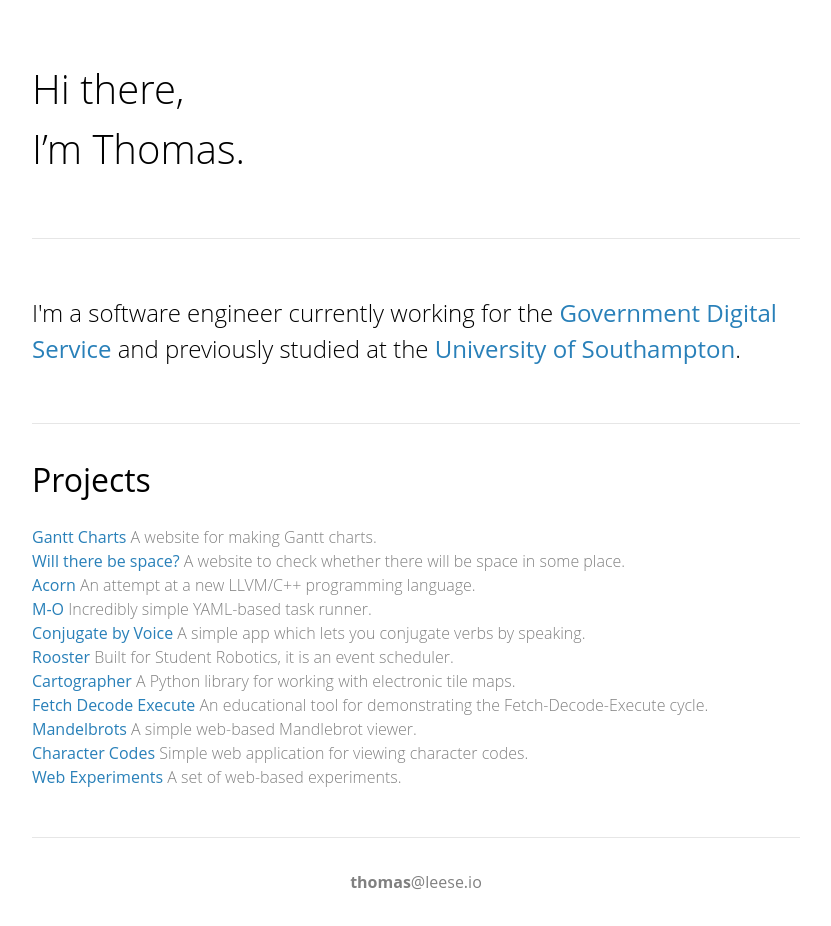
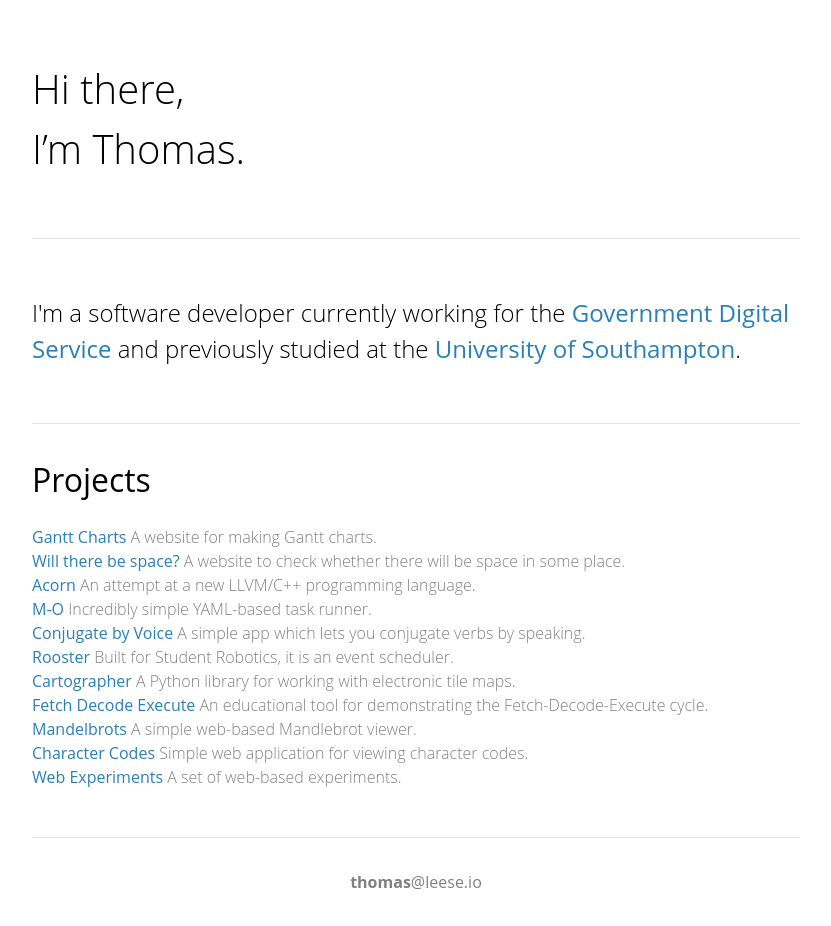
Before and after one commit to thomasleese/thomasleese.github.io, a Jekyll site: the page built from index.html, in a window 1280 px wide. Shown: the whole page, without its empty margins (224-1055 px from the left). Built offline with Jekyll 4.4.1, drawn with Linux system fonts in a browser that asks for light colours; some web fonts are replaced.

Commit message:
Become a developer

```diff
--- a/index.html
+++ b/index.html
@@ -8,7 +8,7 @@ layout: base
 
 <main>
   <section id="about">
-    <p class="lead">I'm a software engineer currently working for the <a href="https://www.gov.uk/government/organisations/government-digital-service">Government Digital Service</a> and previously studied at the <a href="http://www.southampton.ac.uk/">University of Southampton</a>.
+    <p class="lead">I'm a software developer currently working for the <a href="https://www.gov.uk/government/organisations/government-digital-service">Government Digital Service</a> and previously studied at the <a href="http://www.southampton.ac.uk/">University of Southampton</a>.
   </section>
 
   <section id="projects">
```
